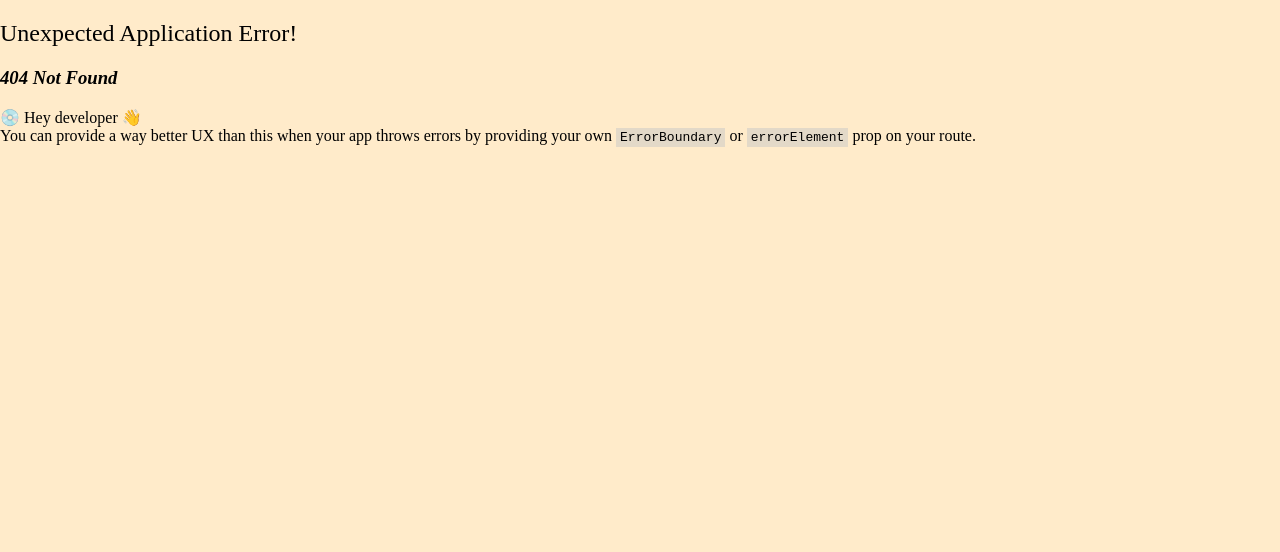
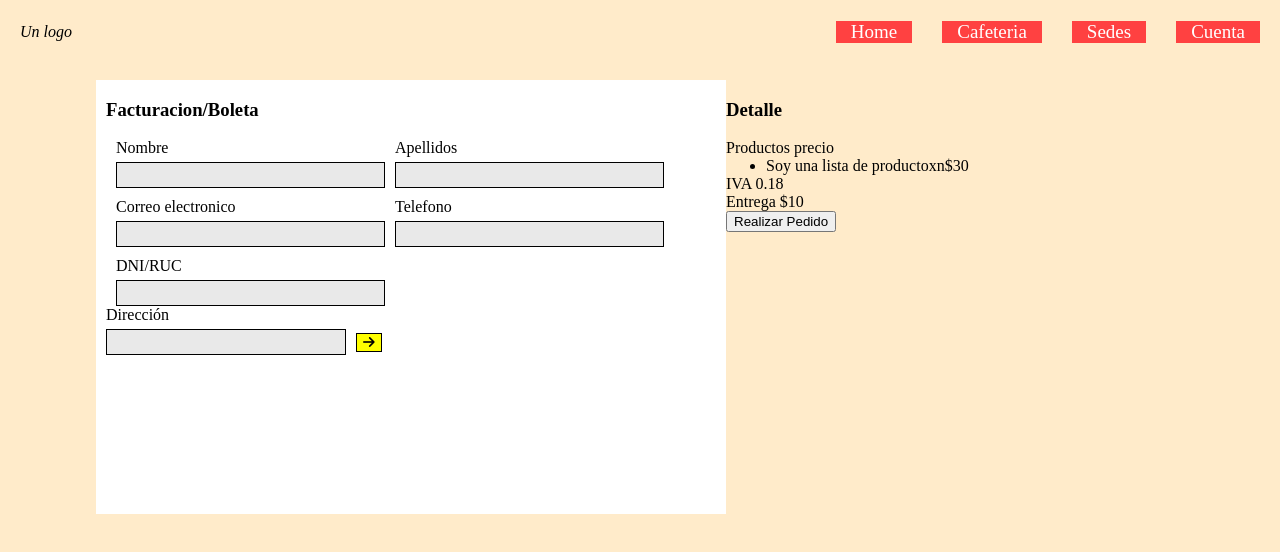
Before and after one commit to Yuroba/vite-react-cafeteria-app, a React (Vite) app: page /Checkout in a window 1280 px wide. Before the commit this address had no page. Shown: the top 552 px of the page. Built offline with nearby package versions, Linux system fonts and the light colour scheme; a web font is replaced by a local one.

Commit message:
CheckoutPage base && SubEtiquetaCartShop link state in react router

```diff
--- a/src/App.jsx
+++ b/src/App.jsx
@@ -9,13 +9,17 @@ import { ScrollToTop } from './components/ScrollTop'
 import { Sedes } from './pages/SedesPage'
 import { LoginPage } from './pages/LoginPage'
 import { RegisterPage } from './pages/RegisterPage'
+import { CheckoutPage } from './pages/CheckoutPage'
 
 const router = createBrowserRouter([{
   path: "/",
   element:<Home />
 },{
   path: "/Cafeteria",
-  element: <Cafeteria />
+  element: <Cafeteria />,
+},{
+  path: "Checkout",
+  element: <CheckoutPage />
 },{
   path: "/Contacto",
   element: <Contacto />
--- a/src/components/CartComponent/SubEtiquetaCartShop.jsx
+++ b/src/components/CartComponent/SubEtiquetaCartShop.jsx
@@ -1,4 +1,7 @@
+import { Link } from 'react-router-dom'
 import './styled_SubCartShop.css'
+
+
 export const SubCartShop = ({changeShow, click, items})=>{
     return(
         <page id="page-shop-cart" className={changeShow}>
@@ -20,8 +23,8 @@ export const SubCartShop = ({changeShow, click, items})=>{
                     .reduce((acc,el) => (parseFloat(acc)+parseFloat(el)).toFixed(2), 0.00)}</p>
                 </div>
                 <div id="cartbtns">
-                    <button className="cartbtn domicilio"><i class="fa-solid fa-truck"></i>Pedir a domicilio</button>
-                    <button className="cartbtn cuenta">Ingresa con tu cuenta</button>
+                    <Link className="cartbtn domicilio" to='/Checkout' state={{items: items}}><i class="fa-solid fa-truck"></i>Pedir a domicilio</Link>
+                    <Link className="cartbtn cuenta" to="/Login">Ingresa con tu cuenta</Link>
                 </div>
             </section>
         </page>
--- a/src/components/CartComponent/styled_SubCartShop.css
+++ b/src/components/CartComponent/styled_SubCartShop.css
@@ -40,6 +40,7 @@
     display: flex;
     flex-direction: column;
     row-gap: 10px;
+    width: 100%;
 }
 #shop-cart #cartbtns .cartbtn {
     margin: auto;
--- /dev/null
+++ b/src/pages/CheckoutPage.jsx
@@ -0,0 +1,74 @@
+import { Navbar } from "../components/navbbar"
+import { useLocation } from "react-router-dom"
+import '../styles/styled_checkoutpage.css'
+
+export const CheckoutPage = ()=>{
+    const location = useLocation();
+    const {items} = location.state || { items: []}
+    console.log("location ",location)
+    console.log("item ", items)
+    return(
+        <>
+        <header><Navbar/></header>
+        <main id="main-checkoutpage">
+            <section id="checkout-personal">
+                <h3>Facturacion/Boleta</h3>
+                <div id="container-personal">
+                    <div id="wrapper-personal">
+                        <div>
+                            <label htmlFor="checkoutnombre">Nombre</label>
+                            <input id="checkoutnombre"type="text" required name="entrynombrecheckout" />
+                        </div>
+                        <div>
+                            <label htmlFor="checkoutapellido">Apellidos</label>
+                            <input id="checkoutapellido"type="text" required name="entryapellidocheckout" />
+                        </div>
+                        <div>
+                            <label htmlFor="checkoutcorreo">Correo electronico</label>
+                            <input id="checkoutcorreo"type="text" required name="entrycorreocheckout" />
+                        </div>
+                        <div>
+                            <label htmlFor="checkouttelefono">Telefono</label>
+                            <input id="checkouttelefono"type="number" required name="entrytelefonocheckout" />
+                        </div>
+                        <div>
+                            <label htmlFor="checkoutdni">DNI/RUC</label>
+                            <input id="checkoutdni"type="text" required name="entrydnicheckout" />
+                        </div>
+                    </div>
+                    <div id="container-direccion">
+                        <div>
+                            <label htmlFor="checkoutdirección">Dirección</label>
+                            <input id="checkoutdirección"type="text" required name="entrydireccióncheckout" />
+                            <button type="button"><i class="fa-solid fa-arrow-right"></i></button>
+                        </div>
+                    </div>
+                </div>
+            </section>
+            <section id="checkout-detalle">
+                <h3>Detalle</h3>
+                <div className="detalle productos">
+                    <p>Productos <span>precio</span></p>
+                    <ul className="productos-list">
+                        <li>
+                            <p>Soy una lista de producto<span>xn</span><span>$30</span></p>
+                        </li>
+                        {items.map(item => (
+                            <li>
+                                <p>{item.title}<span>x{item.quantity}</span><span>${item.precio}</span></p>
+                            </li>
+                        ))}
+                    </ul>
+                </div>
+                <div className="detalle iva">
+                    <p>IVA <span>0.18</span></p>
+                </div>
+                <div className="detalle entrega">
+                    <p>Entrega <span>$10</span></p>
+                </div>
+                <button type="button">Realizar Pedido</button>
+            </section>
+        </main>
+        </>
+    )
+}
--- a/src/styles/styled_EtiquetaSede.css
+++ b/src/styles/styled_EtiquetaSede.css
@@ -37,7 +37,7 @@
 }
 
 .wrapper-sede input[type="radio"]:checked + label {
-    background-color: lightblue;
+    background-color: #FFF8C3;
     border: blue;
 }
 .wrapper-sede label {
--- /dev/null
+++ b/src/styles/styled_checkoutpage.css
@@ -0,0 +1,50 @@
+
+#main-checkoutpage {
+    display: flex;
+    padding: 80px 96px
+}
+#checkout-personal {
+    background-color: white;
+    widtH: 630px;
+    height: 434px;
+    padding: 0 10px 10px;
+}
+
+#checkout-personal #container-personal #wrapper-personal {
+    display: flex;
+    flex-wrap: wrap;
+    column-gap: 10px;
+    row-gap: 10px;
+    padding: 0 10px;
+}
+#container-personal label, #container-direccion label {
+    display: block;
+}
+
+#wrapper-personal div {
+    width: 269px;
+}
+#container-direccion div {
+    width: 300px;
+}
+#container-personal div input, #container-direccion div input {
+    width: 100%;
+    height: 26px;
+    background-color: #E9E9E9;
+    margin-top: 5px;
+    border: 1px solid black;
+}
+#container-direccion div input {
+    width: 80%;
+    margin-right: 10px;
+}
+#container-direccion div button {
+    background-color: yellow;
+    border: 1px solid black;
+}
+#container-direccion div button:hover {
+    background-color: lightyellow;
+}
+#container-direccion div button:active {
+    transform: scale(1.05);
+}
--- a/src/styles/styled_loginpage.css
+++ b/src/styles/styled_loginpage.css
@@ -52,7 +52,7 @@
     margin: 0 auto;
     justify-content: space-between;
 }
-#btnlogin-container a,
+#btnlogin-container a, #btnlogin-container
 button {
     width: 100%;
     max-width: 124px;
--- a/src/styles/styled_sedespage.css
+++ b/src/styles/styled_sedespage.css
@@ -17,6 +17,7 @@
     height: 400px;
     overflow: auto;
     width:50%;
+    min-width: 325px;
     padding: 15px 5px;
     background-color: #FFEFD5;
     align-items: center;
```
